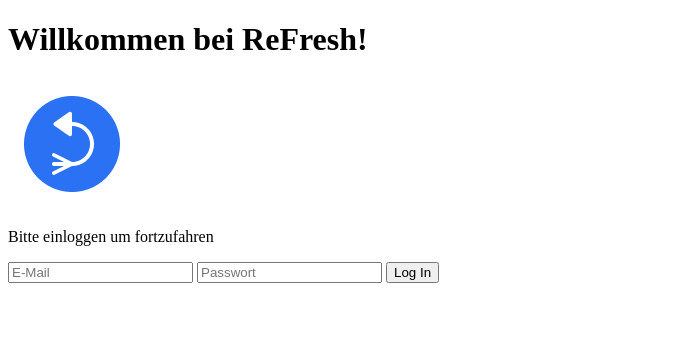
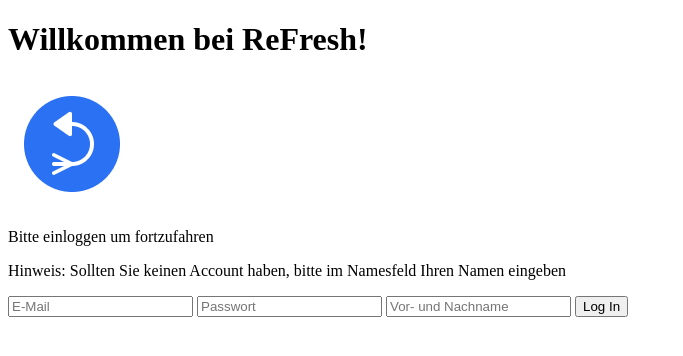
Before and after one commit to Nicistarful/refresh-dev, a Svelte app: page / in a window 1280 px wide. Shown: the top 356 px of the page, without its empty margins (0-683 px from the left). Built offline with nearby package versions, Linux system fonts and the light colour scheme.

Commit message:
Final commit

```diff
--- a/main.js
+++ b/main.js
@@ -18,7 +18,7 @@ function createWindow () {
   // and load the index.html of the app.
   mainWindow.loadFile('public/index.html')
   // Open the DevTools.
-  // mainWindow.webContents.openDevTools()
+  mainWindow.webContents.openDevTools()
 }
 
 // This method will be called when Electron has finished
--- a/src/login.svelte
+++ b/src/login.svelte
@@ -1,19 +1,54 @@
 <script>
-	import { getAuth, signInWithEmailAndPassword } from 'firebase/auth'
+	import {
+		getAuth,
+		signInWithEmailAndPassword,
+		createUserWithEmailAndPassword,
+	} from 'firebase/auth'
+	import {
+		collection,
+		query,
+		where,
+		getDocs,
+		setDoc,
+		doc,
+	} from 'firebase/firestore'
 	import { fade } from 'svelte/transition'
 	import { replace } from 'svelte-spa-router'
-	import { auth } from './stores'
+	import { auth, db } from './stores'
 
 	let loginError = ''
 	let isLoginError = false
 
 	const loginSubmit = async form => {
+		const mail = form.target.elements.email.value
+		const password = form.target.elements.password.value
+		const name = form.target.elements.name.value
 		form.preventDefault()
-		signInWithEmailAndPassword(
-			auth,
-			form.target.elements.email.value,
-			form.target.elements.password.value
-		)
+
+		const usersRef = collection(db, 'users')
+		const q = query(usersRef, where('mail', '==', mail))
+		const snapshot = await getDocs(q)
+		if (snapshot.docs[0] === undefined) {
+			console.log('Email does not exist!')
+			const createdUser = await createUserWithEmailAndPassword(
+				auth,
+				mail,
+				password
+			)
+			const uid = createdUser.user.uid
+			const data = {
+				name: name,
+				mail: mail,
+			}
+			await setDoc(doc(db, 'users', uid), data)
+			window.alert('Account wurde erstellt, bitte nun einloggen')
+			form.target.reset()
+			return
+		} else if (snapshot.docs[0].data().mail === mail) {
+			console.log('Email exists!')
+		}
+
+		signInWithEmailAndPassword(auth, mail, password)
 			.then(userCredential => {
 				// Signed in
 				const user = userCredential.user
@@ -54,6 +89,10 @@
 	<h1 class="text-center text-3xl mb-2">Willkommen bei ReFresh!</h1>
 	<img class="m-auto mb-2" src="../img/ReFresh-Logo128.png" alt="App Logo" />
 	<p class="text-center">Bitte einloggen um fortzufahren</p>
+	<p class="text-center opacity-50 uppercase">
+		Hinweis: Sollten Sie keinen Account haben, bitte im Namesfeld Ihren
+		Namen eingeben
+	</p>
 
 	<div class="absolute top-1/2 left-1/4 right-1/4">
 		<form on:submit={loginSubmit}>
@@ -73,6 +112,12 @@
 				required
 				minlength="8"
 			/>
+			<input
+				name="name"
+				type="text"
+				class="login-input"
+				placeholder="Vor- und Nachname"
+			/>
 			<input type="submit" class="login-button" value="Log In" />
 		</form>
 		{#if isLoginError}
```
